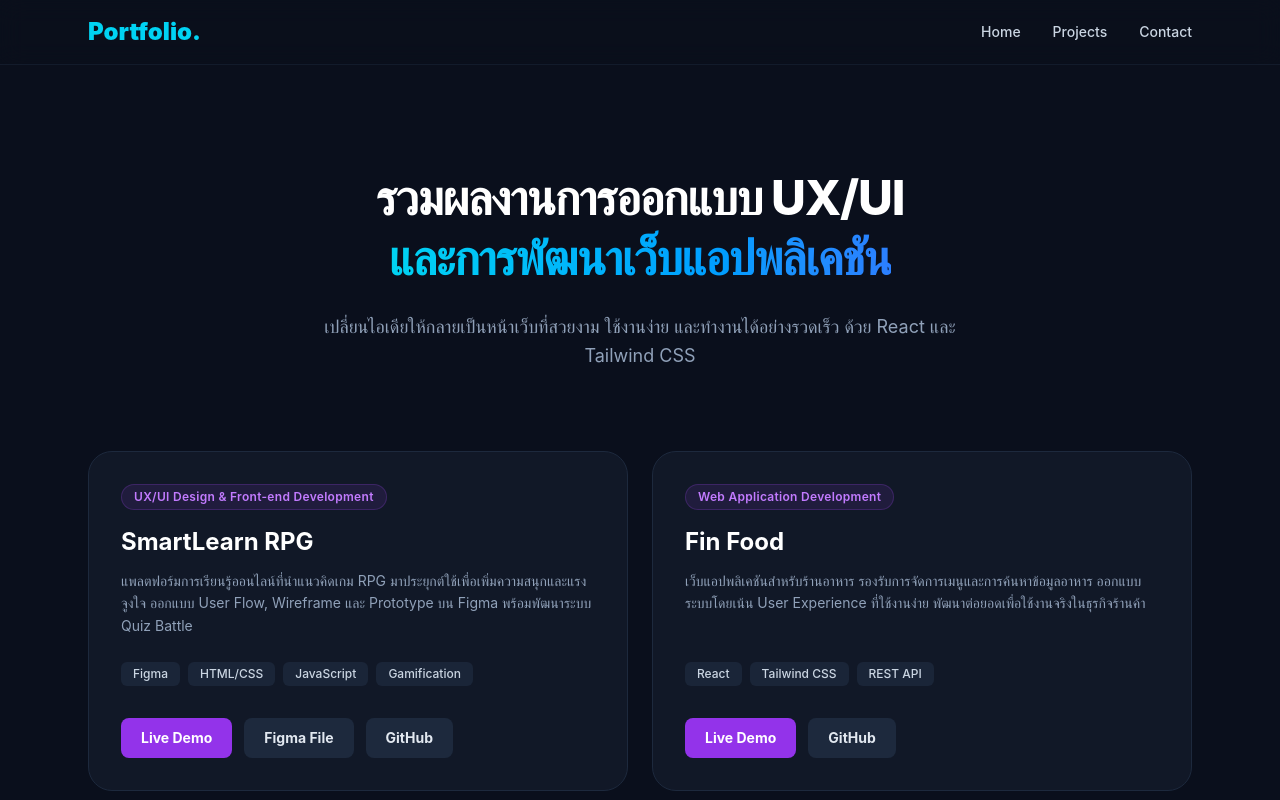
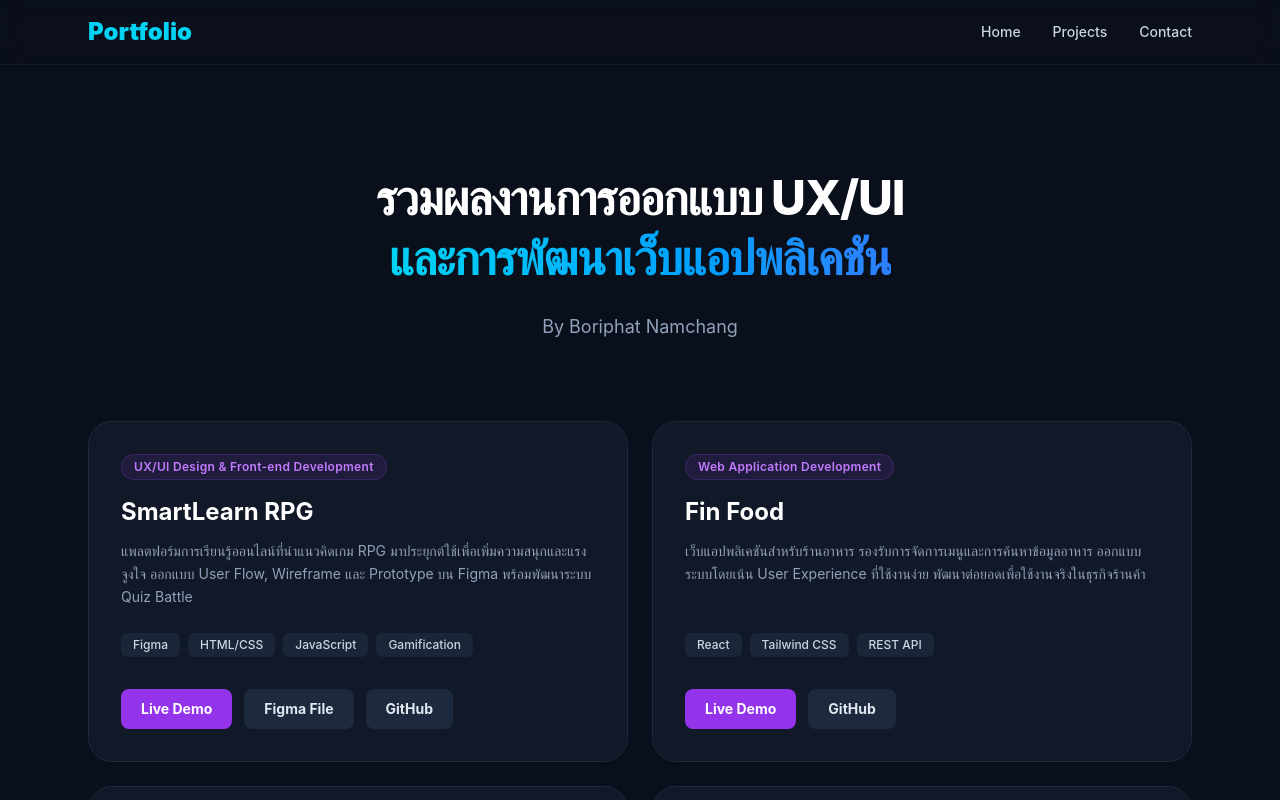
Before and after one commit to borripat25471/my-react-portfolio, a React (Vite) app: page / in a window 1280 px wide. Shown: the top 800 px of the page. Built offline with nearby package versions, Linux system fonts and the light colour scheme.

Commit message:
Update portfolio with Framer Motion and new design

```diff
--- a/src/App.jsx
+++ b/src/App.jsx
@@ -56,7 +56,7 @@ export default function App() {
       >
         <div className="max-w-6xl mx-auto px-6 py-4 flex justify-between items-center">
           <span className="text-2xl font-black text-cyan-400">
-            Portfolio.
+            Portfolio
           </span>
           <ul className="flex space-x-8 text-sm font-medium text-slate-300">
             <li className="hover:text-cyan-400 cursor-pointer transition-colors duration-300">Home</li>
@@ -88,7 +88,7 @@ export default function App() {
             transition={{ duration: 0.7, delay: 0.4 }}
             className="text-lg text-slate-400 max-w-2xl leading-relaxed"
           >
-            เปลี่ยนไอเดียให้กลายเป็นหน้าเว็บที่สวยงาม ใช้งานง่าย และทำงานได้อย่างรวดเร็ว ด้วย React และ Tailwind CSS
+            By Boriphat Namchang
           </motion.p>
         </div>
 
```
